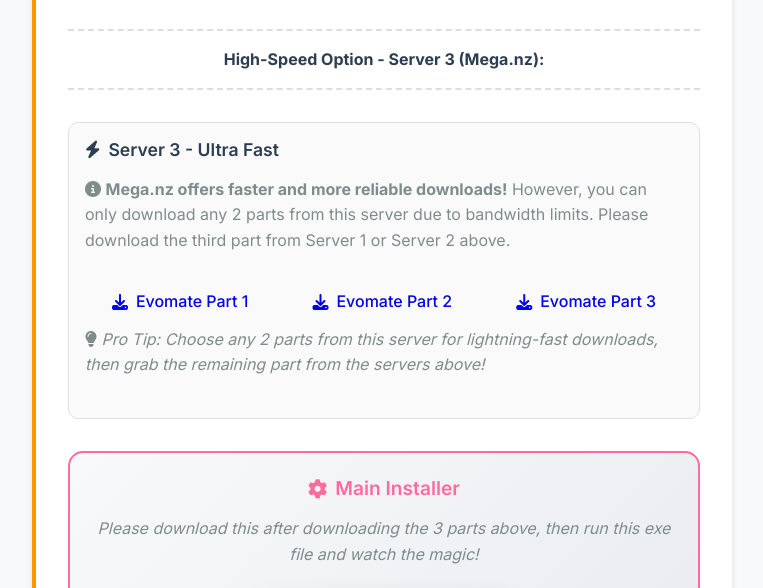
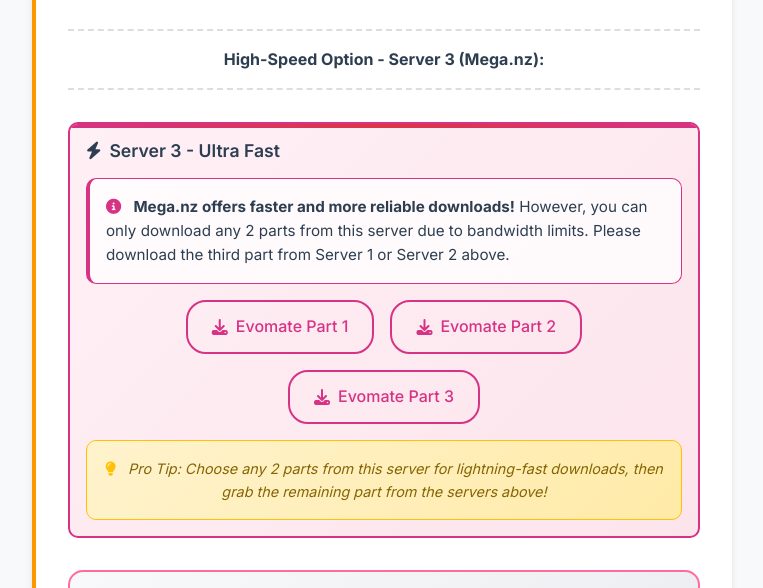
Before and after one commit to nk88-coder/website-evomate, a plain HTML site: page index.html in a window 1280 px wide. Shown: the part 4702-5290 px from the top of the page, without its empty margins (258-1021 px from the left). Drawn offline with Linux system fonts and the light colour scheme.

Commit message:
Update website1.css

```diff
--- a/website1.css
+++ b/website1.css
@@ -792,12 +792,107 @@ h1, h2, h3, h4, h5, h6 {
     transform: translateY(-2px);
 }
 
+.btn-outline-mega {
+    background: transparent;
+    color: #d63384;
+    border: 2px solid #d63384;
+    transition: var(--transition);
+    position: relative;
+    overflow: hidden;
+}
+
+.btn-outline-mega:hover {
+    background: linear-gradient(135deg, #d63384, #dc3545);
+    color: white;
+    transform: translateY(-2px);
+    box-shadow: 0 8px 25px rgba(214, 51, 132, 0.3);
+}
+
+.btn-outline-mega::before {
+    content: '⚡';
+    position: absolute;
+    top: -10px;
+    right: -10px;
+    font-size: 0.8rem;
+    opacity: 0;
+    transition: all 0.3s ease;
+}
+
+.btn-outline-mega:hover::before {
+    opacity: 1;
+    top: 5px;
+    right: 5px;
+}
+
 .server-section {
     margin: 1.5rem 0;
     padding: 1rem;
     border: 1px solid #e0e0e0;
     border-radius: 10px;
     background: #fafafa;
+}
+
+.mega-server {
+    background: linear-gradient(135deg, #fff0f6, #fce4ec);
+    border: 2px solid #d63384;
+    position: relative;
+    overflow: hidden;
+}
+
+.mega-server::before {
+    content: '';
+    position: absolute;
+    top: 0;
+    left: 0;
+    right: 0;
+    height: 4px;
+    background: linear-gradient(90deg, #d63384, #dc3545, #d63384);
+    animation: shimmer 2s infinite linear;
+}
+
+@keyframes shimmer {
+    0% { background-position: -200% center; }
+    100% { background-position: 200% center; }
+}
+
+.mega-notice {
+    background: rgba(255, 255, 255, 0.8);
+    border: 1px solid #d63384;
+    border-radius: 10px;
+    padding: 1rem;
+    margin-bottom: 1rem;
+    border-left: 4px solid #d63384;
+}
+
+.mega-notice p {
+    margin: 0;
+    color: var(--text-primary);
+    font-size: 0.95rem;
+}
+
+.mega-notice i {
+    color: #d63384;
+    margin-right: 0.5rem;
+}
+
+.mega-tip {
+    background: linear-gradient(135deg, #fff3cd, #ffeaa7);
+    border: 1px solid #ffc107;
+    border-radius: 10px;
+    padding: 1rem;
+    margin-top: 1rem;
+    text-align: center;
+}
+
+.mega-tip p {
+    margin: 0;
+    color: #856404;
+    font-size: 0.9rem;
+}
+
+.mega-tip i {
+    color: #ffc107;
+    margin-right: 0.5rem;
 }
 
 .server-section h5 {
```
